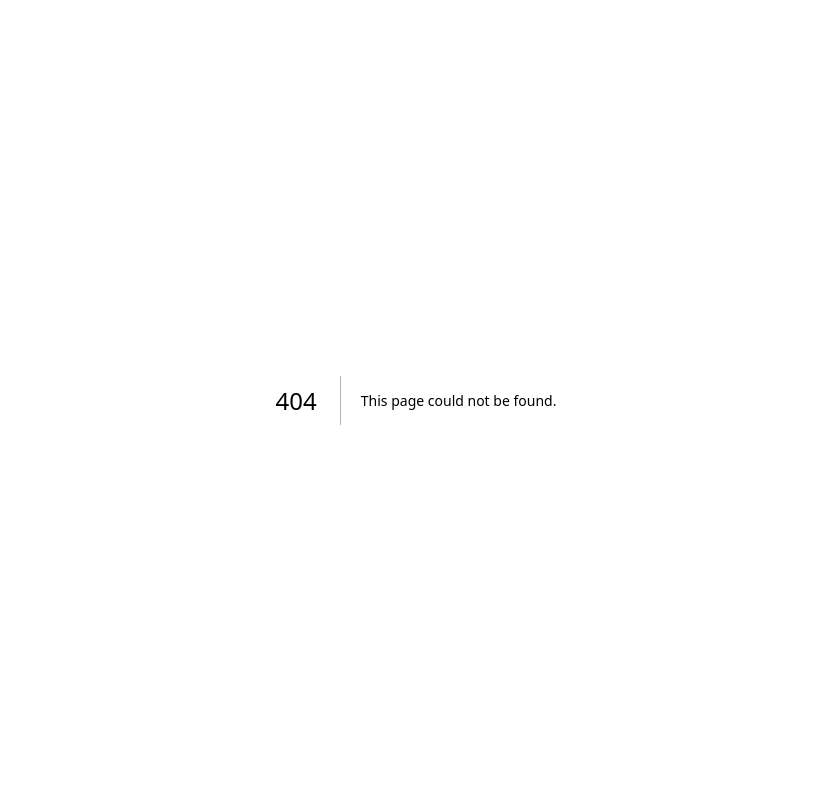
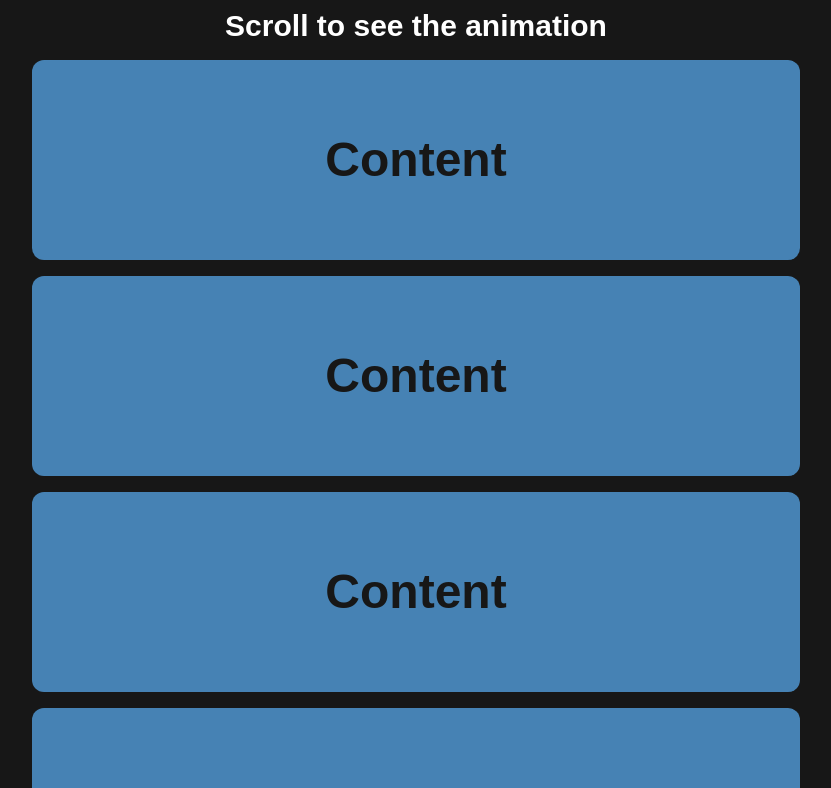
Before and after one commit to BaraSalameh/Tailwind-Master, a Next.js app: page /challenges/scroll-animation in a window 1280 px wide. Before the commit this address had no page. Shown: the top 788 px of the page, without its empty margins (224-1055 px from the left). Built offline with nearby package versions, Linux system fonts and the light colour scheme.

Commit message:
scroll animation challenge

```diff
--- /dev/null
+++ b/src/app/challenges/scroll-animation/page.tsx
@@ -0,0 +1,65 @@
+'use client';
+
+import { useEffect, useRef } from "react";
+
+const ScrollAnimation = () => {
+
+    const itemsRef = useRef<(HTMLDivElement | null)[]>([]);
+
+    useEffect(() => {
+        const observer = new IntersectionObserver(
+            (entries) => {
+                entries.forEach((entry) => {
+                    if (entry.isIntersecting) {
+                        entry.target.classList.remove('even:[&>div]:-translate-x-[150%]', 'odd:[&>div]:translate-x-[150%]')
+                    } else if(!entry.isIntersecting) {
+                        entry.target.classList.add('even:[&>div]:-translate-x-[150%]', 'odd:[&>div]:translate-x-[150%]')
+                    }
+                });
+            }, { threshold: 0.1 }
+        );
+
+        itemsRef.current.forEach(el => { if(el) observer.observe(el)})
+
+        return () => {
+            itemsRef.current.forEach(el => { if(el) observer.unobserve(el)})
+        };
+    }, []);
+
+  const renderContent = () =>
+    Array.from({ length: 13 }, (_, i) => (
+        <div className="flex items-center justify-center overflow-hidden w-full h-50 even:[&>div]:-translate-x-[150%] odd:[&>div]:translate-x-[150%]"
+            ref={el => {itemsRef.current[i] = el}}
+            key={i}
+        >
+            <div
+                className={`
+                    element
+                    w-[60%] h-full
+                    rounded-xl
+                    flex items-center justify-center
+                    bg-[steelblue] text-5xl
+                    transition-all duration-500 ease-in
+                `}
+            >
+                Content
+            </div>
+        </div>
+    ));
+
+    return (
+        <div
+            className="
+                bg-foreground
+                w-screen py-2
+                flex flex-col items-center gap-4
+                font-bold
+            "
+        >
+            <h1 className="text-background text-3xl">Scroll to see the animation</h1>
+            {renderContent()}
+        </div>
+    );
+};
+
+export default ScrollAnimation;
--- a/src/app/page.tsx
+++ b/src/app/page.tsx
@@ -12,7 +12,8 @@ const Home = () => {
         {name: 'Progress Steps', path: 'progress-steps'},
         {name: 'Rotating Navigation Animation', path: 'rotating-navigation-animation'},
         {name: 'Hidden Search Widget', path: 'hidden-search-widget'},
-        {name: 'Blurry Loading', path: 'blurry-loading'}
+        {name: 'Blurry Loading', path: 'blurry-loading'},
+        {name: 'Scroll Animation', path: 'scroll-animation'}
     ]
 
     return (
```
